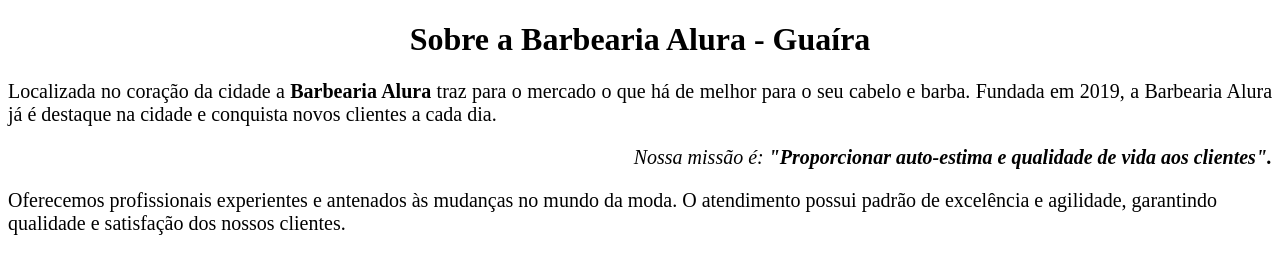
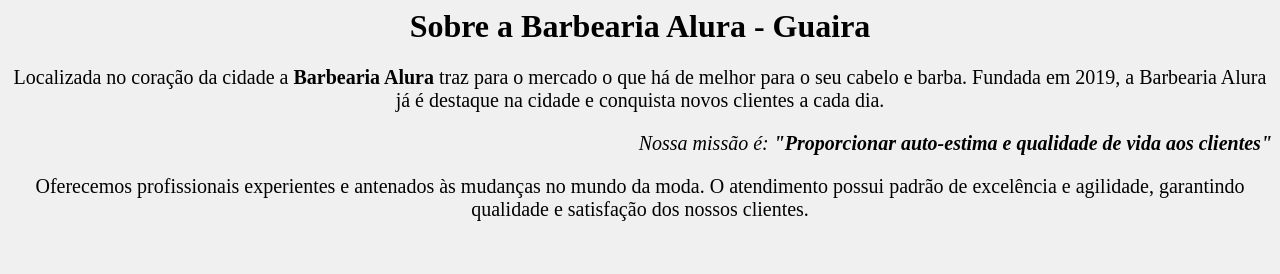
Before and after one commit to GabrielSilvaPedroso/2front23, a plain HTML site: page index.html in a window 1280 px wide. Drawn offline with Linux system fonts and the light colour scheme.

Commit message:
Add files via upload

```diff
--- a/index.html
+++ b/index.html
@@ -1,29 +1,28 @@
-<!DOCTYPE html>
-<html lang="pt-br!">
-	<head>
+<!DOCTYPE Hhtml>
+<html	lang="pt-br">
 	<meta charset="UTF-8">
-		<title>Barbearia DEV System</title>
-		<link rel="stylesheat" href="style.css">
+	<title>Barbearia  DEV System</title>
+	<link rel="stylesheet" href="style.css">
 
 	<style>
 	   p{
-			 font-size: 20px;
+	     font-size: 20px
 	   }
 	</style>
 
   </head>
   <body>
-		<h1 style="text-align: center">Sobre a Barbearia Alura - Guaíra</h1>
+	<h1 style="text-align: center">Sobre a Barbearia Alura - Guaira</h1>
 
-		<p style="text-align: justify">
-			Localizada no coração da cidade a <strong>Barbearia Alura</strong> traz para o mercado o que há de melhor para o seu cabelo e barba. Fundada em 2019, a Barbearia Alura já é destaque na cidade e conquista novos clientes a cada dia.
+	<p style="text-align: justfy">
+		Localizada no coração da cidade a <strong> Barbearia Alura</strong> traz para o mercado o que há de melhor para o seu cabelo e barba. Fundada em 2019, a Barbearia Alura já é destaque na cidade e conquista novos clientes a cada dia.
 	</p>
 
 	<p style="font-size:20px; text-align: right">
-			<em>Nossa missão é: <strong>"Proporcionar auto-estima e qualidade de vida aos clientes".</strong> </em>
+		<em>Nossa missão é: <strong>"Proporcionar auto-estima e qualidade de vida aos clientes"</strong> </em>
 	</p>
 
-		<p style="text-align: left">
+    <p style="text-align; left">
 			Oferecemos profissionais experientes e antenados às mudanças no mundo da moda. O atendimento possui padrão de excelência e agilidade, garantindo qualidade e satisfação dos nossos clientes.
 		</p>
 	</body>
--- a/style.css
+++ b/style.css
@@ -2,5 +2,5 @@
 	text-align: center;
 }
 body{
-		background-color: #f0f0f0;
+	background-color: #f0f0f0;
 }
```
Lines whose indentation alone changed are shown as unchanged.
